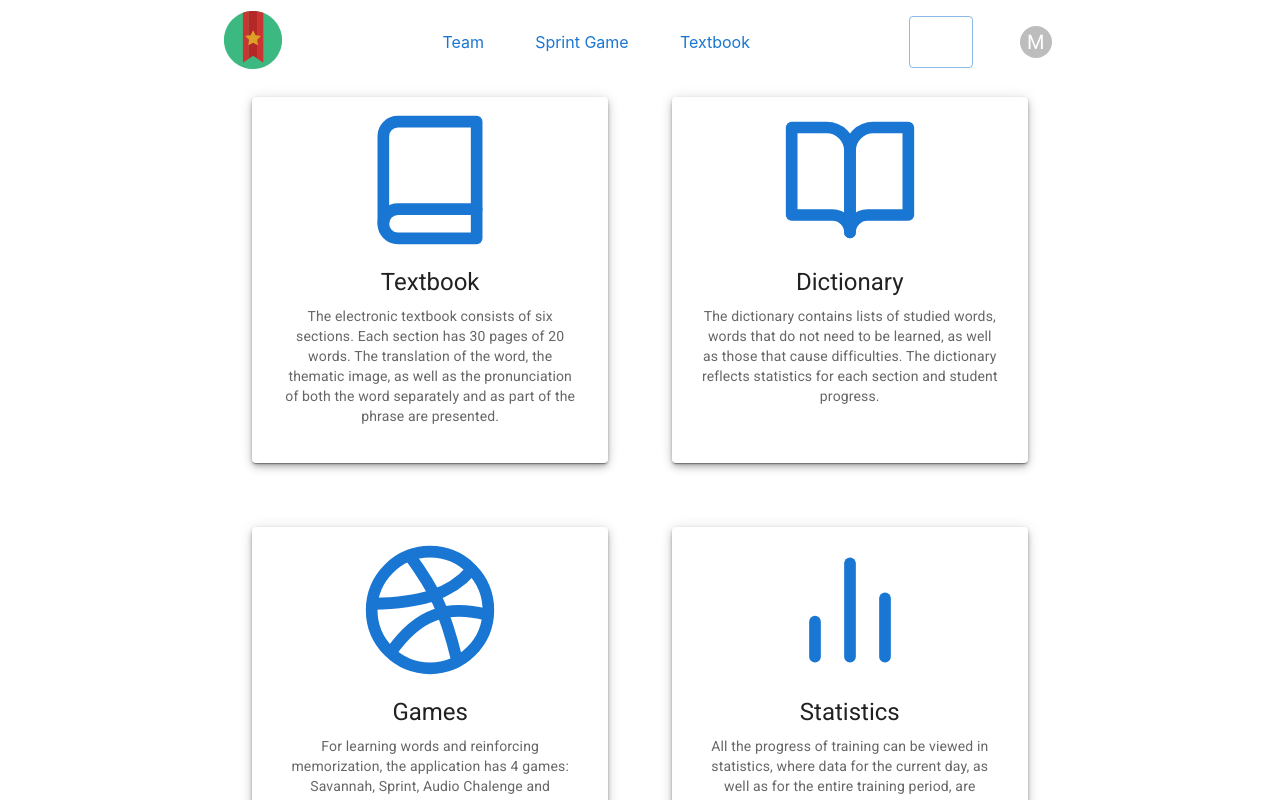
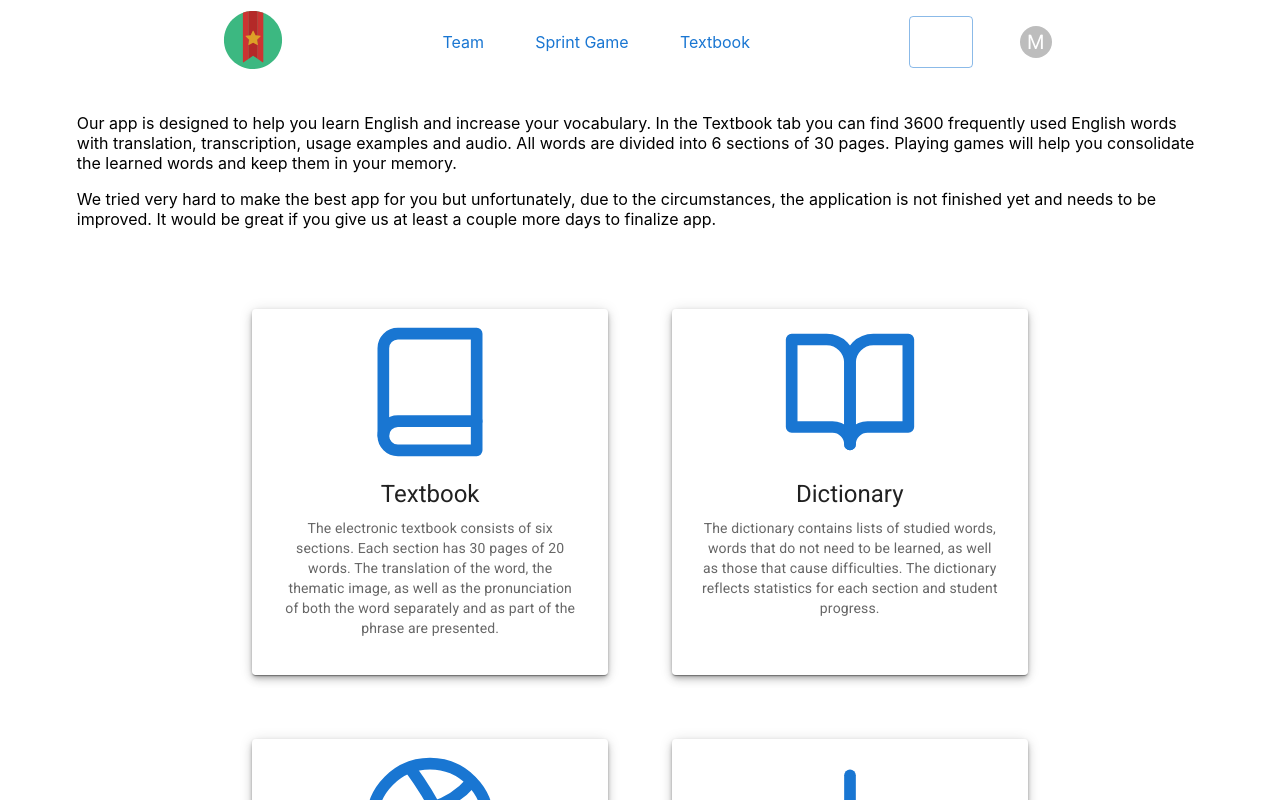
Before and after one commit to anvianvi/RS-Lang, a React (Create React App) app: page / in a window 1280 px wide. Shown: the top 800 px of the page. Built offline with nearby package versions, Linux system fonts and the light colour scheme.

Commit message:
feat: add information about app

```diff
--- a/src/packages/advantages-block/index.tsx
+++ b/src/packages/advantages-block/index.tsx
@@ -9,6 +9,17 @@ import Paper from "@mui/material/Paper";
 export default function AdvatagesBlock() {
   return (
     <div className="advantage-block-container">
+      <div className="about app">
+        <p>
+          Our app is designed to help you learn English and increase your vocabulary.
+          In the Textbook tab you can find 3600 frequently used English words with translation, transcription, usage examples and audio.
+          All words are divided into 6 sections of 30 pages. Playing games will help you consolidate the learned words and keep them in your memory.
+        </p>
+        <p>
+          We tried very hard to make the best app for you but unfortunately, due to the circumstances, the application is not finished yet and needs to be improved.
+          It would be great if you give us at least a couple more days to finalize app.
+        </p>
+      </div>
       {AdvantagesList.map((el, index) => (
           <Paper elevation={5} data-indexd={index} key={el.title + "id"}>
             <Card sx={{ maxWidth: 330 }} className="card-container">
```
